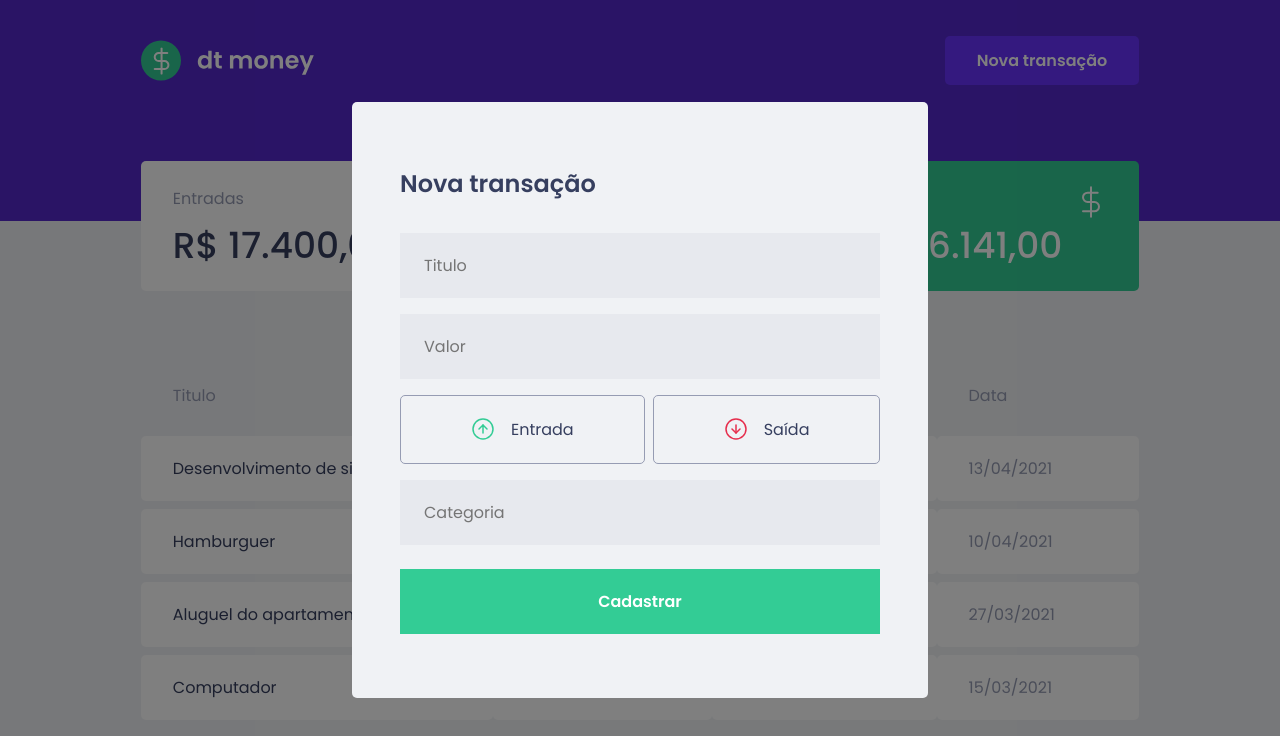
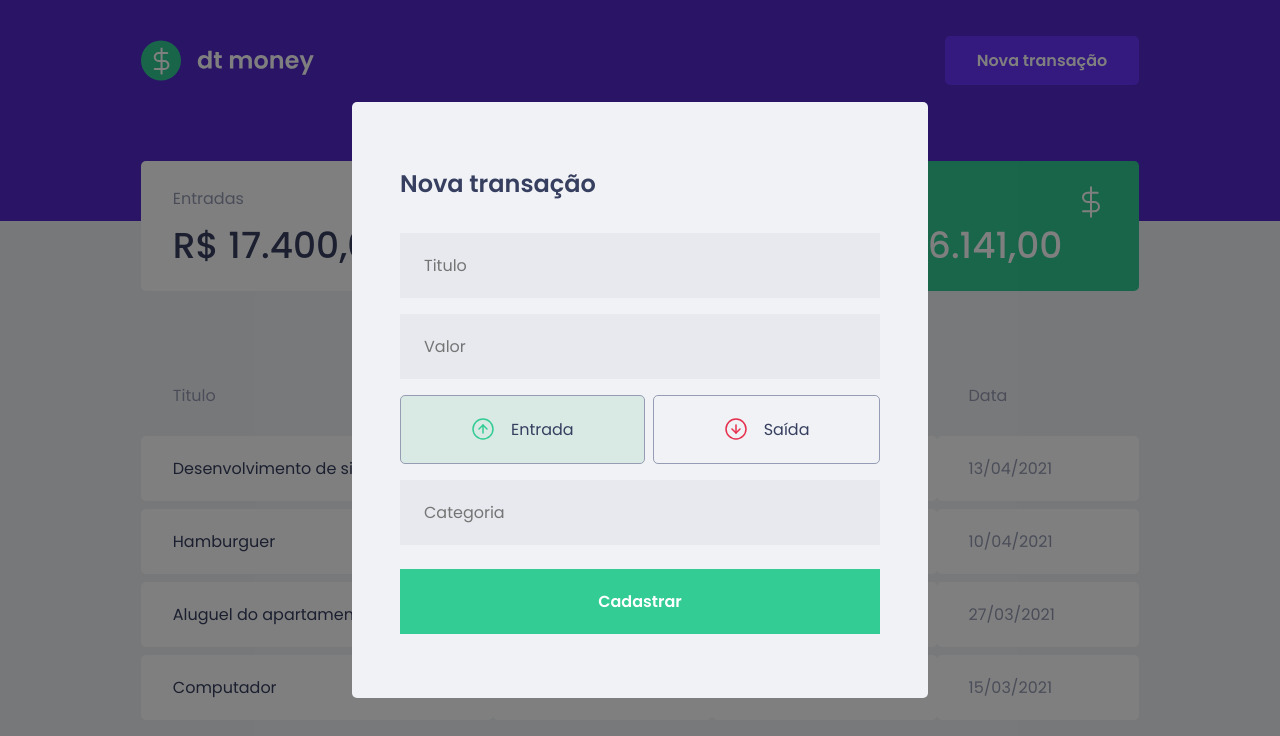
Before and after one commit to PHnrq/dt-money, a React (Create React App) app: page / in a window 1280 px wide. Both pictures are taken after a click on the button "Nova transação". Shown: the top 736 px of the page. Built offline with nearby package versions, Linux system fonts and the light colour scheme; no server answers; what miragejs would draw is missing.

Commit message:
finish type button

```diff
--- a/src/components/TransactionModal/index.tsx
+++ b/src/components/TransactionModal/index.tsx
@@ -1,7 +1,8 @@
 import Modal from 'react-modal';
-import { Container, OptionButton } from './style';
+import { ButtonType, Container, OptionButton } from './style';
 import IncomeImg from '../../assets/income.svg';
 import OutcomeImg from '../../assets/outcome.svg';
+import { useState } from 'react';
 
 interface TransactionModalProps {
     isOpen: boolean,
@@ -9,6 +10,9 @@ interface TransactionModalProps {
 }
 
 export function TransactionModal({isOpen, onRequestClose}: TransactionModalProps){
+
+    const [type, setType] = useState('income')
+
     return(
         <Modal
             isOpen={isOpen}
@@ -25,19 +29,29 @@ export function TransactionModal({isOpen, onRequestClose}: TransactionModalProps
 
                 <OptionButton>
 
-                    <button>
+                    <ButtonType
+                        type='button'
+                        onClick={() => {setType('income')}}
+                        isActive={type === 'income'}
+                        activeColor='green'
+                    >
                         <img src={IncomeImg} alt="Flexa verde dentro de um circulo verde" />
                         <p>
                             Entrada
                         </p>
-                    </button>
+                    </ButtonType>
 
-                    <button>
+                    <ButtonType
+                        type='button'
+                        onClick={() => {setType('outcome')}}
+                        isActive= {type === 'outcome'}
+                        activeColor='red'
+                    >
                     <img src={OutcomeImg} alt="Flexa vermelha dentro de um circulo vermelha" />
                         <p>
                             Saída
                         </p>
-                    </button>
+                    </ButtonType>
                 </OptionButton>
 
                 <input type="text" placeholder="Categoria" />
--- a/src/components/TransactionModal/style.ts
+++ b/src/components/TransactionModal/style.ts
@@ -43,13 +43,26 @@ export const OptionButton = styled.div`
     gap: 0.8rem;
     margin-block-end: 1.6rem;
 
-    button{
+`
+
+interface ButtonTypeProps{
+    isActive: boolean,
+    activeColor: 'green' | 'red'
+}
+
+const colors = {
+    green: 'hsla(147, 80%, 36%, 0.1)',
+    red: 'hsla(350, 78%, 54%, 0.1)'
+}
+
+export const ButtonType = styled.button<ButtonTypeProps>`
+
     display: flex;
     gap: 1.6rem;
     padding: 2.1rem 7rem;
     border: .15px solid #969CB3;
     border-radius: 0.5rem;
-        background-color: transparent;
+    background-color: ${(props) => props.isActive ? colors[props.activeColor] : 'transparent'};
     cursor: pointer;
 
       p{
@@ -62,5 +75,4 @@ export const OptionButton = styled.div`
         width: 24px;
         height: 24px;
       }
-    }
 `
```
Lines whose indentation alone changed are shown as unchanged.
